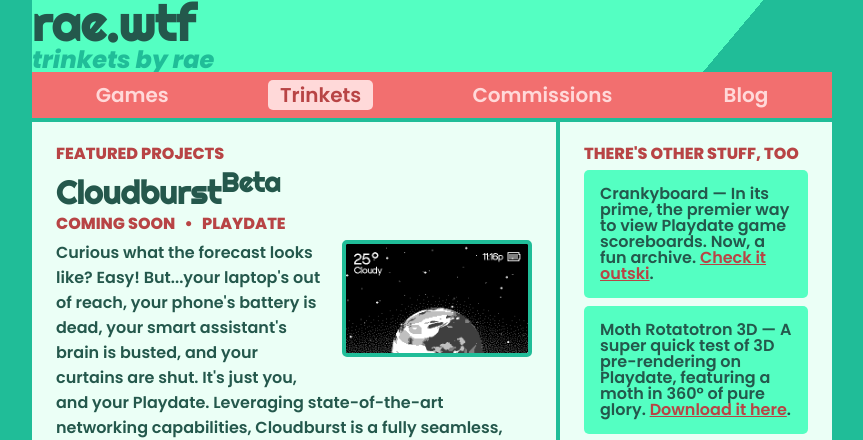
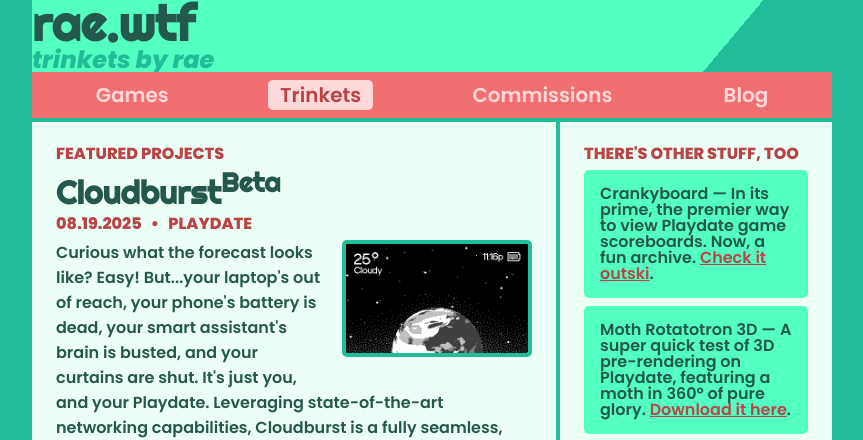
Before and after one commit to raewtf/raewtf.github.io, a Jekyll site: the page trinkets/index.html, which Jekyll copies as it is, in a window 1280 px wide. Shown: the top 440 px of the page, without its empty margins (208-1071 px from the left). Built offline with Jekyll 4.4.1, drawn with Linux system fonts in a browser that asks for light colours.

Commit message:
cloudburst actually

```diff
--- a/index.html
+++ b/index.html
@@ -72,9 +72,9 @@
         </div>
         <div class="side_right">
             <h3>Latest Happenings</h3>
-			<p class="box">06.24.2025 — My last Playdate jam game, <i>Mission LunaTrix</i>, is out in Catalog! It's moon skating, it's really fun — I hope you like it.</p>
+			<p class="box">06.24.2025 — My last Playdate jam game, <a href="https://play.date/games/mission-lunatrix"><i>Mission LunaTrix</i></a>, is out in Catalog! It's moon skating, it's really fun — I hope you like it.</p>
+			<p class="box">06.16.2025 — My very nice Playdate weather app, <a><i>Cloudburst</i></a>, is coming to Catalog on August 19th! It's coming, weather you like it or not.</p>
 			<p class="box">04.08.2025 — My latest Playdate game, <a href="https://play.date/games/traffic-jam"><i>Traffic Jam</i></a>, is out now in Catalog! If you like small endless rhythm games, I hope you like this!</p>
-			<p class="box">03.10.2025 — I just released a new game for PlayJam 7: it's called <a href="https://raewtf.itch.io/mission-lunatrix"><i>Mission LunaTrix</i></a>, and it's pretty fun! Try it out for free.</p>
             <br>
             <h3>You should check out</h3>
             <p class="box"><i>RowBot Rally</i> - A really good high-speed, top-down boat racing game.<br><a href="https://play.date/games/rowbot-rally">Buy it today!</a></p>
--- a/trinkets/index.html
+++ b/trinkets/index.html
@@ -41,7 +41,7 @@
 		<div class="side_left">
 			<h3>Featured Projects</h3>
 			<h1>Cloudburst<sup>Beta</sup></h1>
-			<h3>Coming Soon&nbsp;&nbsp;&nbsp;•&nbsp;&nbsp;&nbsp;Playdate</h3>
+			<h3>08.19.2025&nbsp;&nbsp;&nbsp;•&nbsp;&nbsp;&nbsp;Playdate</h3>
 			<img src="cloudburst_preview.gif" />
 			<p>Curious what the forecast looks like? Easy! But...your laptop's out of reach, your phone's battery is dead, your smart assistant's brain is busted, and your curtains are shut. It's just you, and your Playdate. Leveraging state-of-the-art networking capabilities, Cloudburst is a fully seamless, on-line enabled weather app for your Playdate!</p>
 			<br>
```
